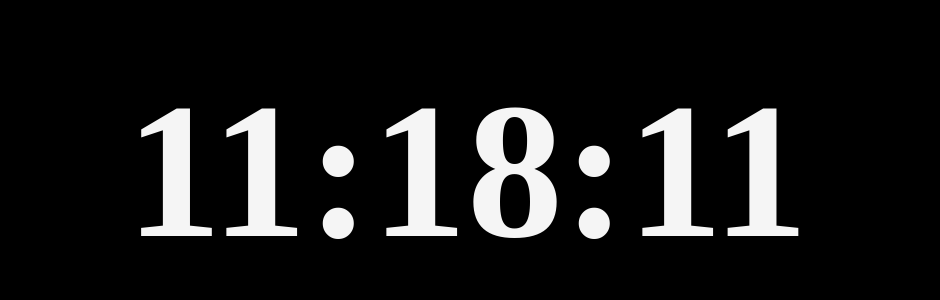
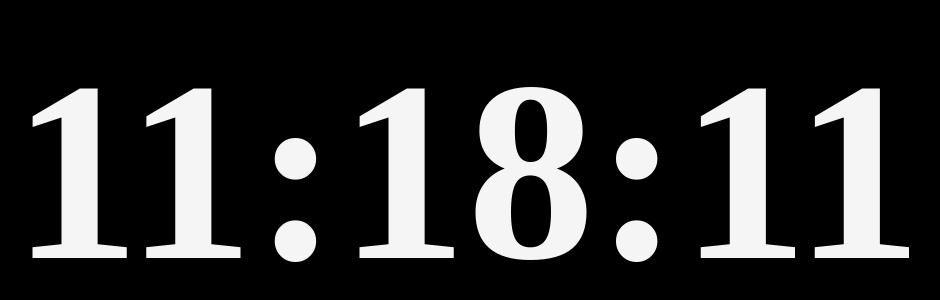
Before and after one commit to Chaha1n/reallySimpleClock, a website: page www/index.html in a window 1280 px wide. Shown: the part 236-536 px from the top of the page, without its empty margins (173-1113 px from the left). Drawn offline with Linux system fonts and the light colour scheme.

Commit message:
fixed some bugsd

```diff
--- a/www/css/index.css
+++ b/www/css/index.css
@@ -22,8 +22,12 @@
 
 #clock{
     color:whitesmoke;
-    text-align: center;
-    font-size: 15vw;
-    line-height: 100vh;
-    margin:0;
+    font-size: 20vw;
+    text-align:center;
+    size: 100%;
+    margin-top:0;
+    line-height: 0;
 }
+.clock-buffer{
+    height: 50vh;
+}
--- a/www/index.html
+++ b/www/index.html
@@ -28,6 +28,8 @@
 </head>
 
 <body>
+    <header class="clock-buffer">
+    </header>
     <h1 id="clock"></h1>
 </body>
 <script src="js/index.js"></script>
```
Also changed, not shown: config.xml (+5 -6 lines), package.json (+15 -1 lines).
